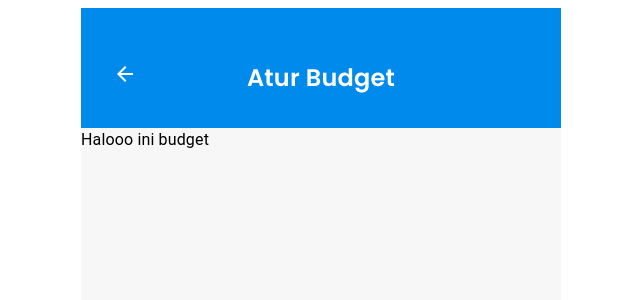
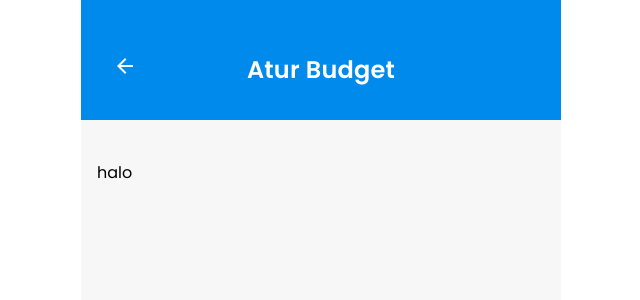
Before and after one commit to agnesjuliana/U.Digi, a React (Create React App) app: page /budgeting in a window 1280 px wide. Shown: the top 300 px of the page, without its empty margins (319-959 px from the left). Built offline with nearby package versions, Linux system fonts and the light colour scheme.

Commit message:
delete root margin

```diff
--- a/src/index.css
+++ b/src/index.css
@@ -15,6 +15,7 @@ code {
 @import url('https://fonts.googleapis.com/css2?family=Poppins:wght@400;500;600;700&display=swap');
 body{
   font-family: Poppins;
+  margin: 0;
 }
 
 .topController{
--- a/src/pages/budgeting.js
+++ b/src/pages/budgeting.js
@@ -27,7 +27,9 @@ const Budgeting = () => {
           title="Atur Budget"
           action={() => handleHome()}
         />
-        <Typography>Halooo ini budget</Typography>
+        <div style={{padding: "24px 16px 0px 16px"}}>
+          <p>halo</p>
+        </div>
       </Box>
     </div>
   );
```
